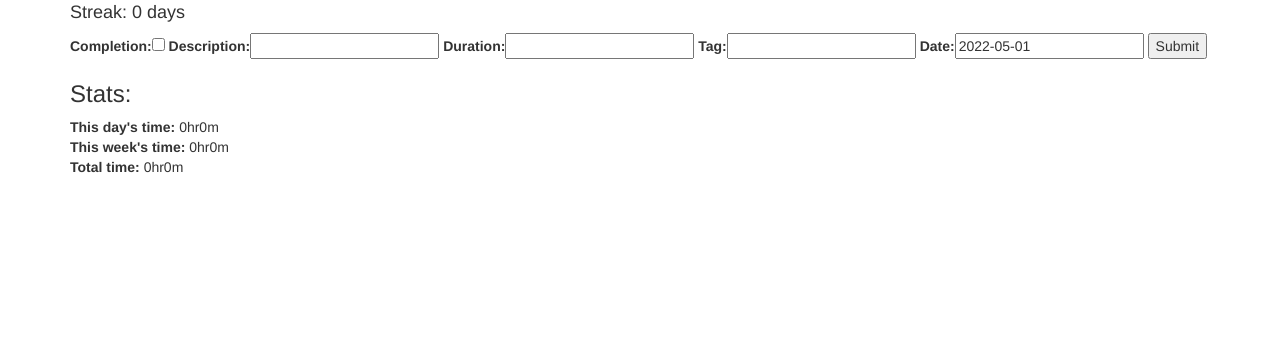
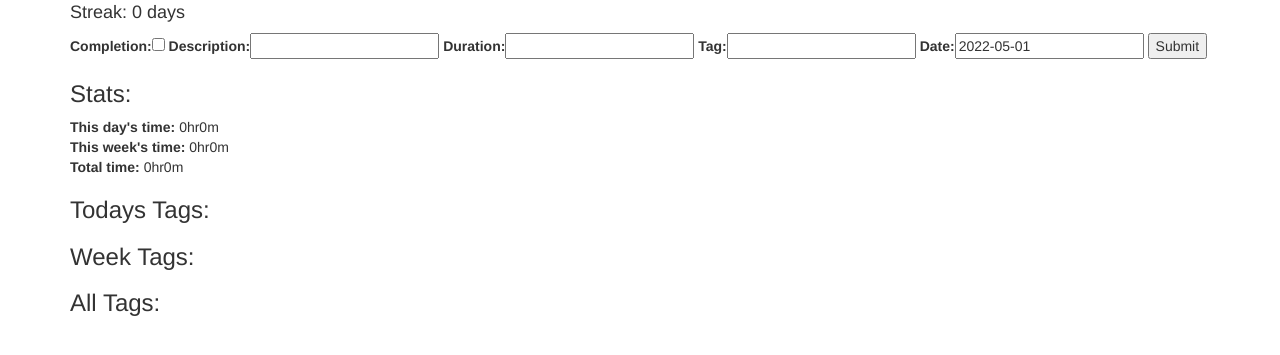
Before and after one commit to ehaliewicz/time-tracker, a Django app: page /day/1 in a window 1280 px wide. Shown: the part 131-486 px from the top of the page. Run offline with Django 3.2, Linux system fonts and the light colour scheme; data that the repository does not hold is empty; some libraries are stand-ins or nearby versions.

Commit message:
add tags display

```diff
--- a/todo/templates/day_todo_list.html
+++ b/todo/templates/day_todo_list.html
@@ -54,6 +54,32 @@ Stats:
     <span style="font-weight:bold;">Total time:</span> {{total_time.0}}hr{{total_time.1}}m
 </div>
 
+<h3>
+  Todays Tags:
+</h3>
+<ul>
+  {% for tag in completed_tags %}
+  <li>{{tag}}</li>
+  {% endfor %}
+</ul>
+<h3>
+  Week Tags:
+</h3>
+<ul>
+  {% for tag in week_tags %}
+  <li>{{tag.1}} {{tag.0}}(s) </li>
+  {% endfor %}
+</ul>
+<h3>
+  All Tags:
+</h3>
+<ul>
+  {% for tag in all_tags %}
+  <li>{{tag.1}} {{tag.0}}(s) </li>
+  {% endfor %}
+</ul>
+
+
 
 </div>
 
--- a/todo/views.py
+++ b/todo/views.py
@@ -8,6 +8,7 @@ import logging
 
 from .models import TodoItem, TodoLog, TodoItemForm, TodoLogForm
 import datetime
+import collections
 
 def todoItemToLog(item, date):
     return TodoLog(
@@ -201,6 +202,19 @@ def calculate_stats(date):
 
     completed_dates = set([(log.date.year, log.date.month, log.date.day) for log in all_todo_logs if log.completion])
 
+    todays_tags = collections.Counter([log.tag for log in todo_logs_for_today])
+    week_tags = collections.Counter([log.tag for log in todo_logs_for_week])
+    all_tags = collections.Counter([log.tag for log in all_todo_logs])
+    if '' in todays_tags:
+        todays_tags['untagged'] = todays_tags['']
+        del todays_tags['']
+    if '' in week_tags:
+        week_tags['untagged'] = week_tags['']
+        del week_tags['']
+    if '' in all_tags:
+        all_tags['untagged'] = all_tags['']
+        del all_tags['']
+
     def has_date(d):
         return (d.year,d.month,d.day) in completed_dates
 
@@ -217,7 +231,10 @@ def calculate_stats(date):
         'completed_time': get_hr_min(completed_time),
         'completed_week_time': get_hr_min(completed_week),
         'total_time': get_hr_min(completed_total),
-        'streak': streak
+        'streak': streak,
+        'completed_tags': todays_tags.items(),
+        'week_tags': week_tags.items(),
+        'all_tags': all_tags.items()
     }
 
 
```
